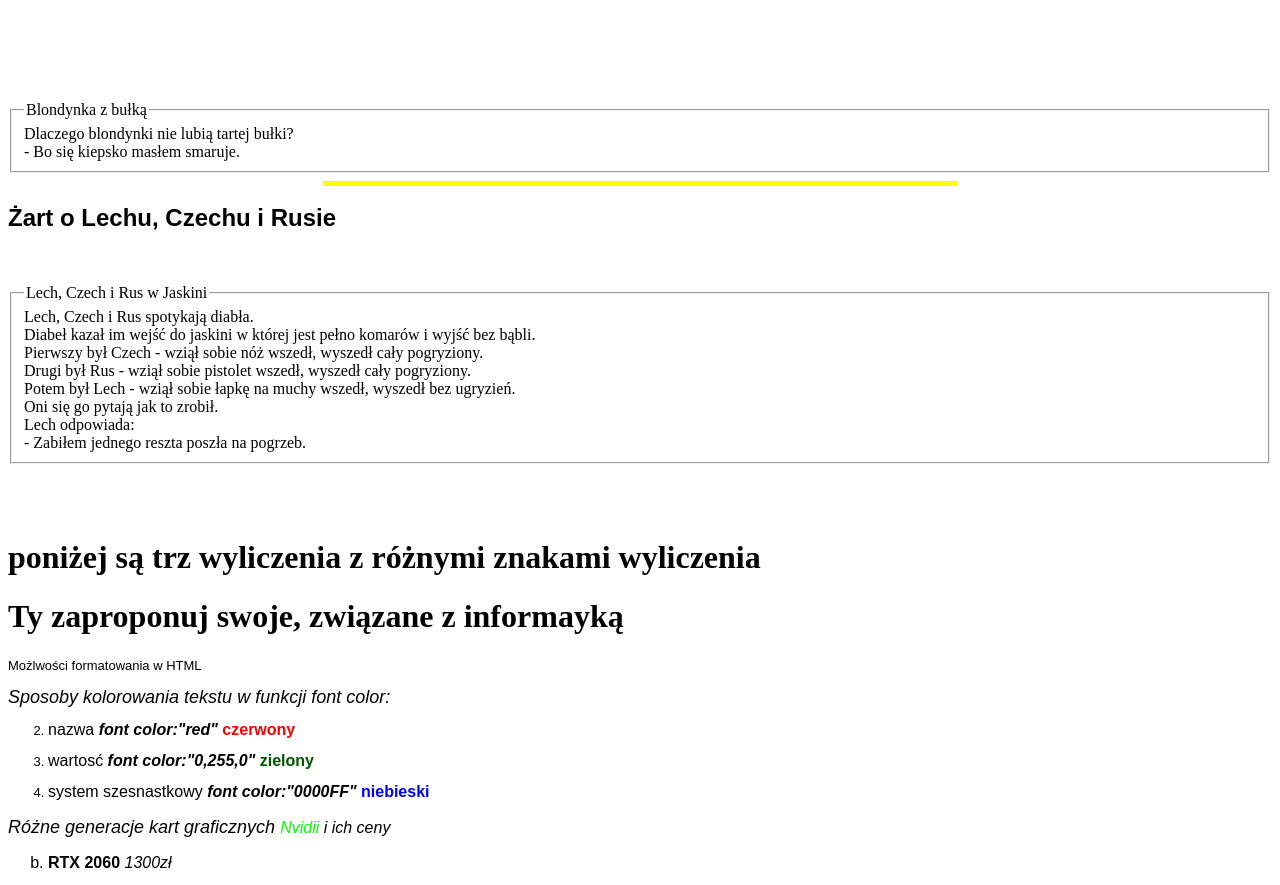
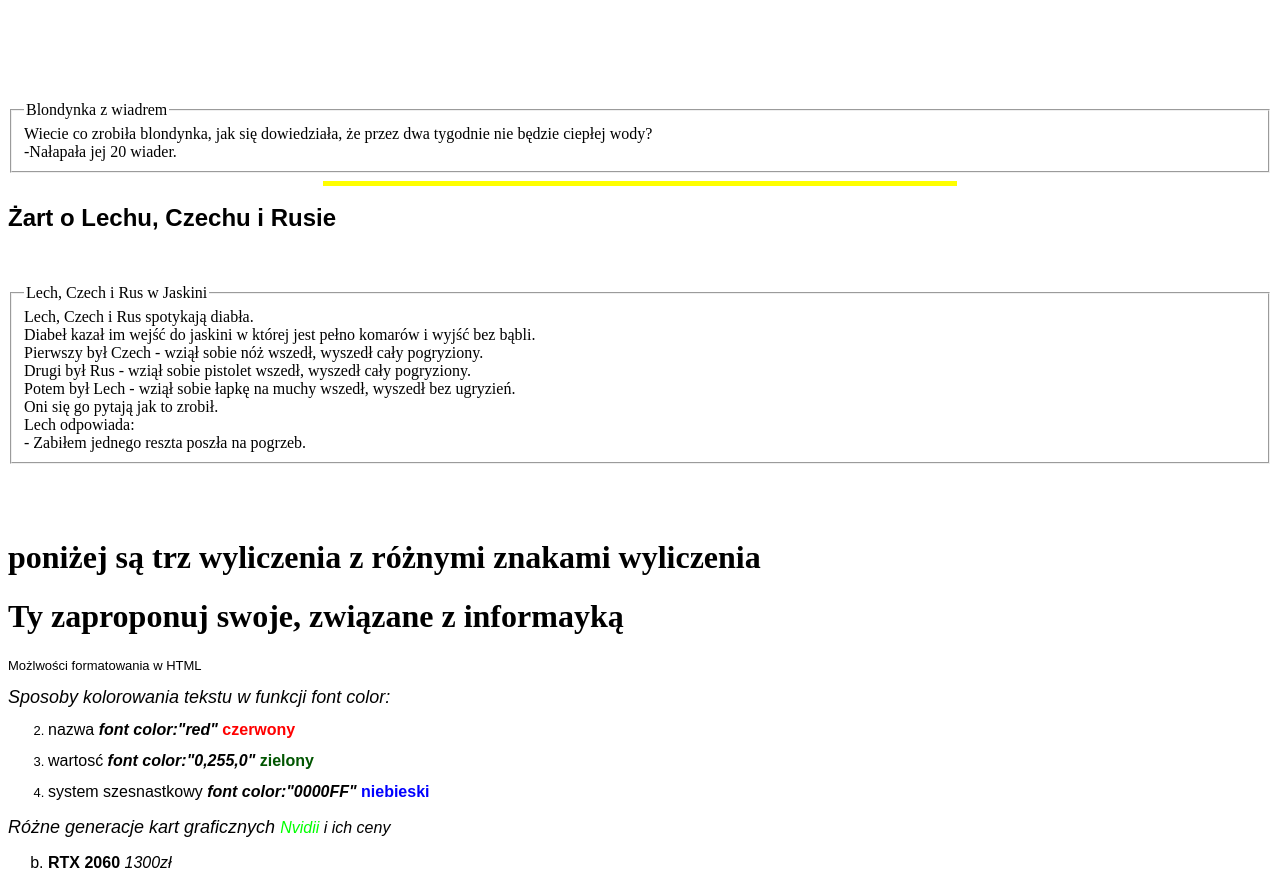
Before and after one commit to JakubBor/index.html, a plain HTML site: page index.html in a window 1280 px wide. Shown: the part 2302-3187 px from the top of the page. Drawn offline with Linux system fonts and the light colour scheme.

Commit message:
Update index.html

```diff
--- a/index.html
+++ b/index.html
@@ -59,9 +59,9 @@
 <HR size=2 color=cyan width=50% align=left>
 <p align="middle"> <font size="7" face="Arial"> <h2> Żart o Blondynce </h2> </p> </font> <br>
    <FIELDSET>
-    <LEGEND> Blondynka z bułką </LEGEND>
-     Dlaczego blondynki nie lubią tartej bułki?<br>
-- Bo się kiepsko masłem smaruje.<br>
+    <LEGEND> Blondynka z wiadrem </LEGEND>
+     Wiecie co zrobiła blondynka, jak się dowiedziała, że przez dwa tygodnie nie będzie ciepłej wody?<br>
+-Nałapała jej 20 wiader.<br>
 </FIELDSET>
 <HR size=5 color=yellow width=50% align=middle>
 <p align="right"> <font size="5" face="Arial"> <h3> Żart o Lechu, Czechu i Rusie </h3> </p> </font> <br>
```
